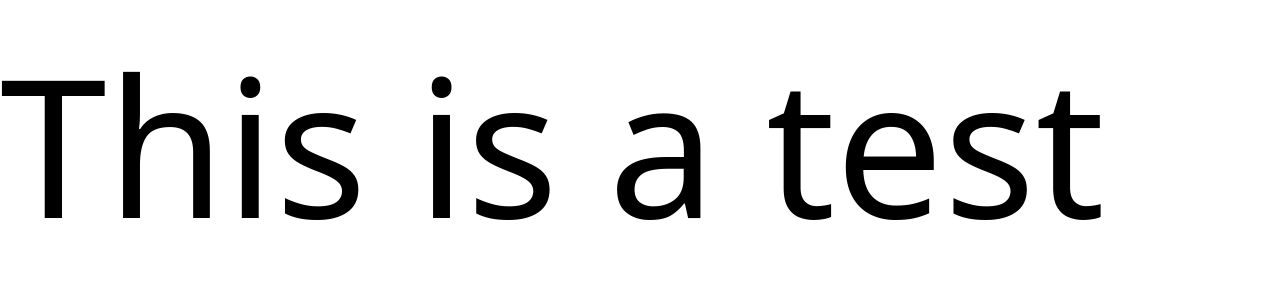
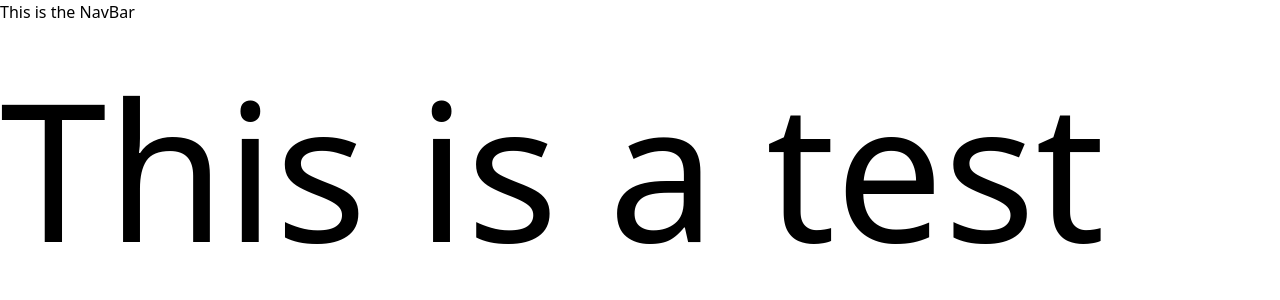
Before and after one commit to Baottran21/Mi_Tierra, a React (Vite) app: page / in a window 1280 px wide. Shown: the top 300 px of the page. Built offline with nearby package versions, Linux system fonts and the light colour scheme.

Commit message:
Added Nav bar component

```diff
--- a/src/App.jsx
+++ b/src/App.jsx
@@ -1,6 +1,9 @@
+import NavBar from "./components/Nav";
+
 function App() {
   return (
     <>
+      <NavBar />
       <h1 className="text-[12rem]">This is a test</h1>
     </>
   );
--- /dev/null
+++ b/src/components/Nav.jsx
@@ -0,0 +1,9 @@
+const NavBar = () => {
+  return (
+    <>
+      <h1>This is the NavBar</h1>
+    </>
+  );
+};
+
+export default NavBar;
```
